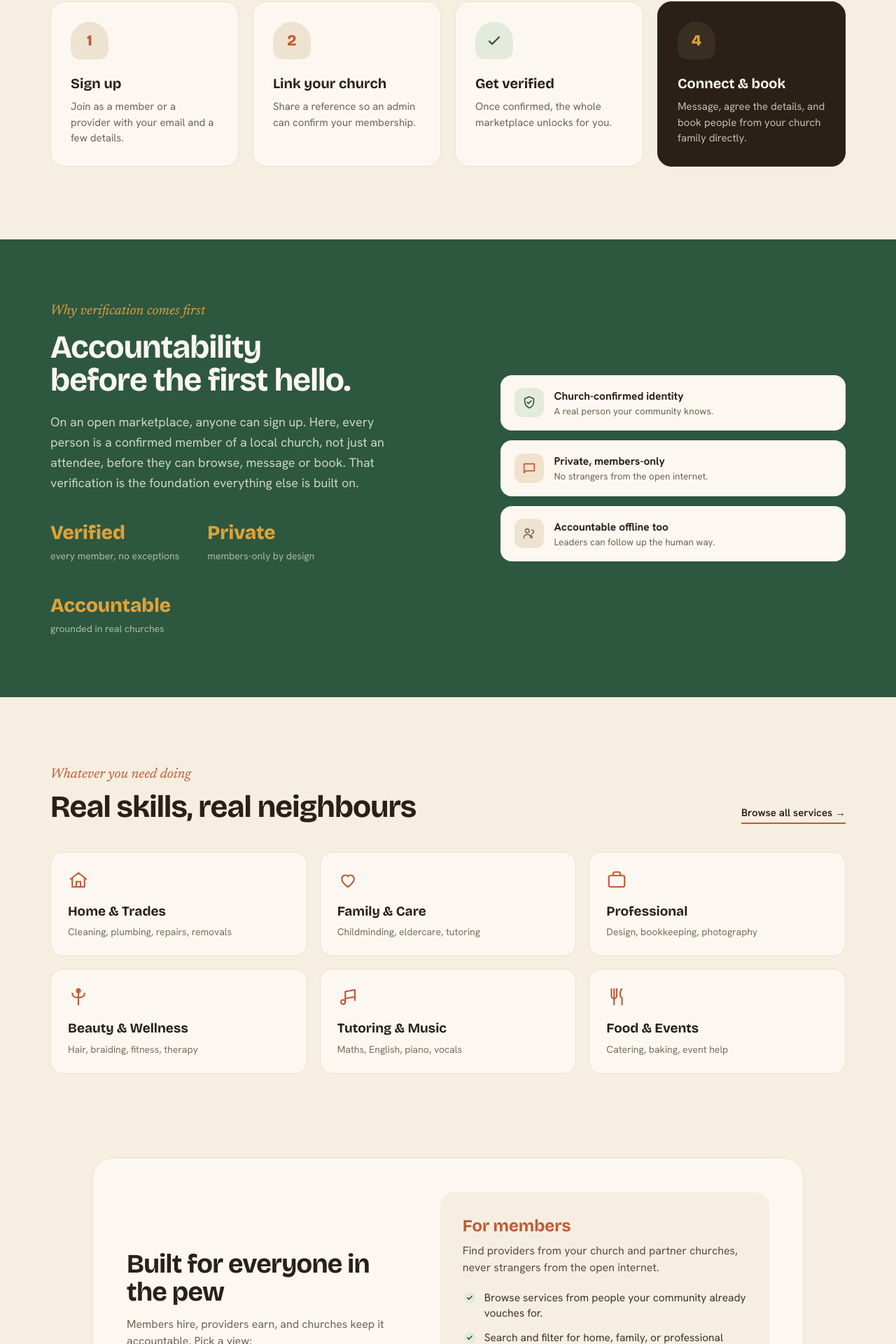
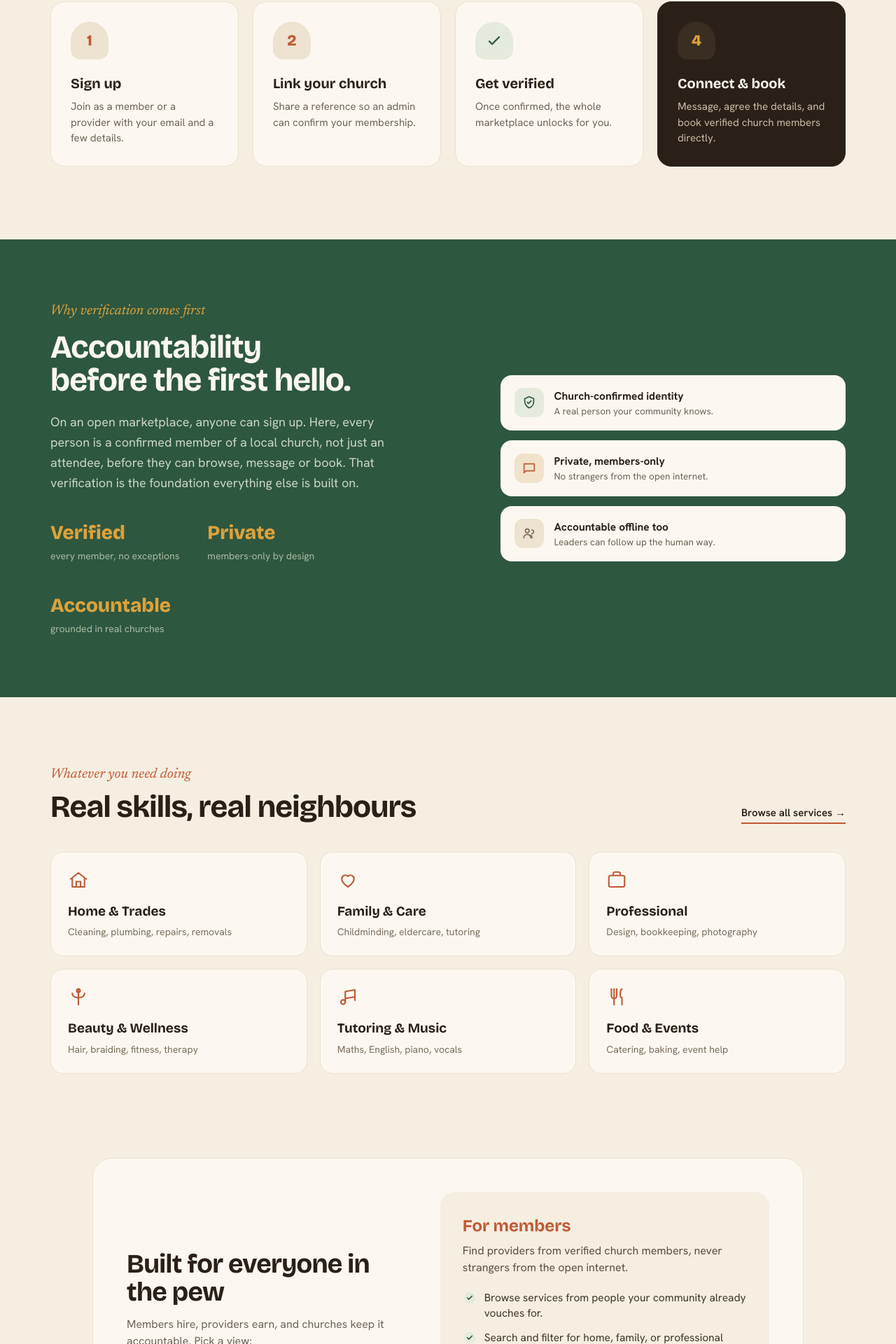
Before and after one commit to thefaith01/church-marketplace, a Next.js app: page / in a window 1280 px wide. Shown: the part 1057-2977 px from the top of the page at 70% size. Built offline with nearby package versions, Linux system fonts and the light colour scheme; no server answers.

Commit message:
Church neutral wording where members hire other members (#10)
Co-authored-by: cmm CEO <ceo@cmmarketplace.org>

```diff
--- a/app/about/page.tsx
+++ b/app/about/page.tsx
@@ -21,7 +21,7 @@ const audiences = [
   {
     title: "For members",
     points: [
-      "Browse services from members of your church and partner churches.",
+      "Browse services from verified members of churches across the network.",
       "Use simple search and filters to find the right person for home, family, or professional needs.",
       "Send private messages to discuss availability, details, and next steps.",
       "Create booking requests that keep job details clear for everyone.",
--- a/app/dashboard/page.tsx
+++ b/app/dashboard/page.tsx
@@ -34,7 +34,7 @@ export default async function DashboardPage() {
     ]);
 
   const tiles: any[] = [
-    { href: "/listings", title: "Browse services", desc: "Find providers in your church community.", badge: null, locked: !verified },
+    { href: "/listings", title: "Browse services", desc: "Find providers across the church network.", badge: null, locked: !verified },
     { href: "/requests", title: "Service requests", desc: "Post a need, or respond to what others need.", badge: null, locked: !verified },
     { href: "/messages", title: "Messages", desc: "Connect with providers and manage conversations.", badge: conversations > 0 ? `${conversations} active` : null, locked: !verified },
     { href: "/favorites", title: "Saved", desc: "Listings you've saved for later.", badge: null, locked: !verified },
--- a/app/listings/page.tsx
+++ b/app/listings/page.tsx
@@ -105,13 +105,13 @@ export default async function ListingsPage({
       <PageHeader
         eyebrow="Whatever you need doing"
         title="Find services"
-        subtitle="Offered by verified members of your church network."
+        subtitle="Offered by verified church members across the network."
       />
 
       {recommended.length > 0 && (
         <div className="mb-8">
-          <h2 className="font-display text-lg font-bold text-ink">Hired by your church</h2>
-          <p className="mt-0.5 text-sm text-muted">Providers members of your church have booked.</p>
+          <h2 className="font-display text-lg font-bold text-ink">Hired by church members</h2>
+          <p className="mt-0.5 text-sm text-muted">Providers that verified members have booked.</p>
           <div className="mt-4 grid grid-cols-1 gap-5 md:grid-cols-3">
             {recommended.map((l) => (
               <ListingCard key={`rec-${l.id}`} listing={l} saved={favSet.has(l.id)} />
--- a/components/MarketingHome.tsx
+++ b/components/MarketingHome.tsx
@@ -37,7 +37,7 @@ const NAV = [
 const AUDIENCES = {
   members: {
     label: 'For members',
-    lead: 'Find providers from your church and partner churches, never strangers from the open internet.',
+    lead: 'Find providers from verified church members, never strangers from the open internet.',
     points: [
       'Browse services from people your community already vouches for.',
       'Search and filter for home, family, or professional help.',
@@ -275,7 +275,7 @@ export function MarketingHome({ isLoggedIn = false }: { isLoggedIn?: boolean })
               <span className="font-display text-[22px] font-extrabold text-honey">4</span>
             </div>
             <h3 className="mb-2 font-display text-xl font-bold text-paper">Connect &amp; book</h3>
-            <p className="text-[15px] leading-[1.5] text-[#C9BCA6]">Message, agree the details, and book people from your church family directly.</p>
+            <p className="text-[15px] leading-[1.5] text-[#C9BCA6]">Message, agree the details, and book verified church members directly.</p>
           </div>
         </div>
       </section>
@@ -618,7 +618,7 @@ export function MarketingHome({ isLoggedIn = false }: { isLoggedIn?: boolean })
             <AppHeader active="Browse" />
             <div className="px-9 pb-10 pt-8">
               <h3 className="font-display text-[30px] font-bold text-ink">Find services</h3>
-              <p className="mt-1 text-[15px] text-[#7A6E5C]">Offered by verified members of your church network.</p>
+              <p className="mt-1 text-[15px] text-[#7A6E5C]">Offered by verified church members across the network.</p>
               <div className="mt-6 flex flex-wrap gap-[9px]">
                 {CATEGORIES.map((name) => {
                   const active = cat === name
```
Also changed, not shown: public/llms.txt.
